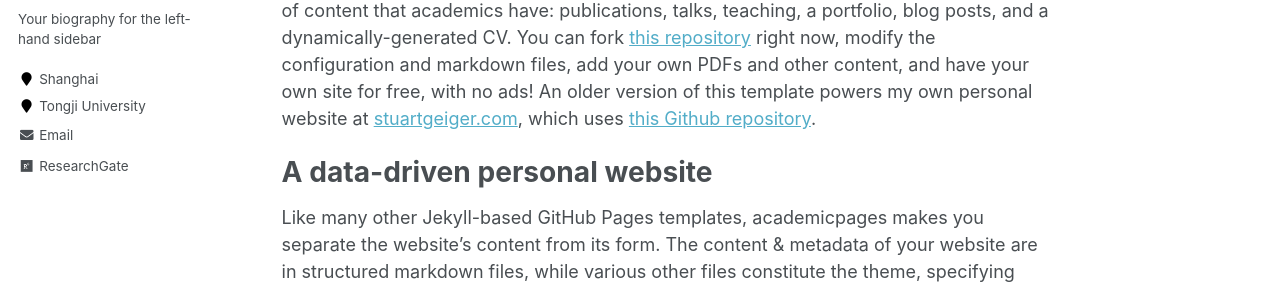
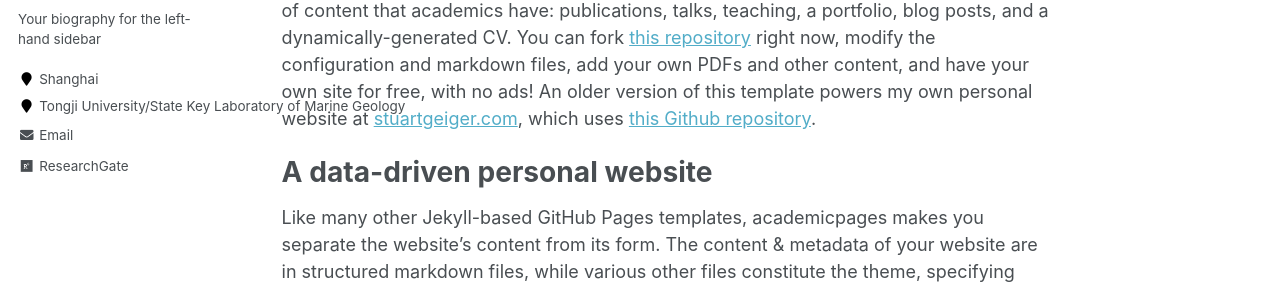
Before and after one commit to pmased/pmased.github.io, a Jekyll site: the page built from _pages/about.md, in a window 1280 px wide. Shown: the part 326-615 px from the top of the page. Built offline with Jekyll 4.4.1, drawn with Linux system fonts in a browser that asks for light colours.

Commit message:
Update _config.yml

```diff
--- a/_config.yml
+++ b/_config.yml
@@ -84,7 +84,7 @@ author:
   avatar           : "profile.png"
   bio              : "Your biography for the left-hand sidebar"
   location         : "Shanghai"
-  employer         : Tongji University
+  employer         : Tongji University/State Key Laboratory of Marine Geology
   email            : pma@tongji.edu.cn
   researchgate     : "https://www.researchgate.net/profile/Pengfei_Ma12"
   uri              :
```
